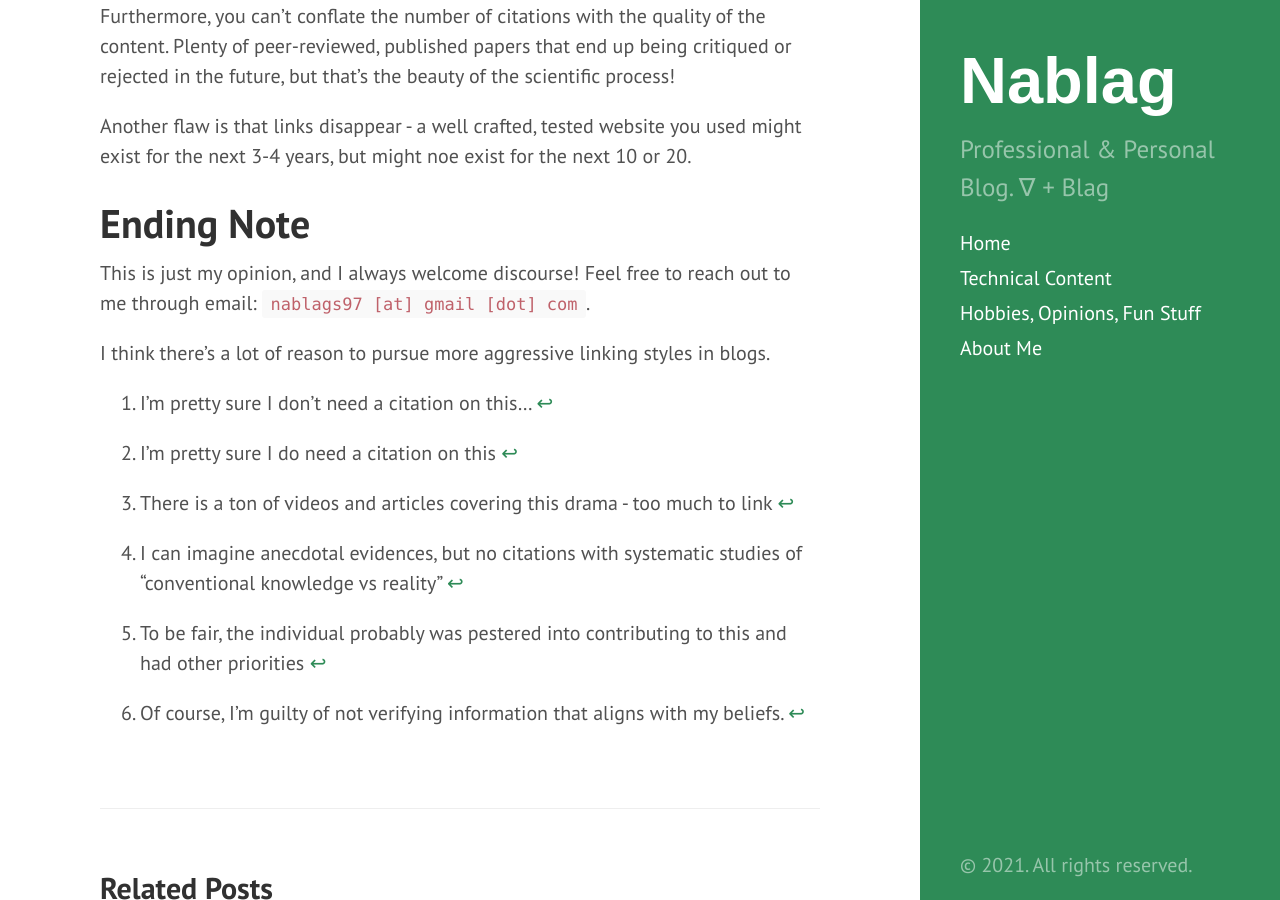
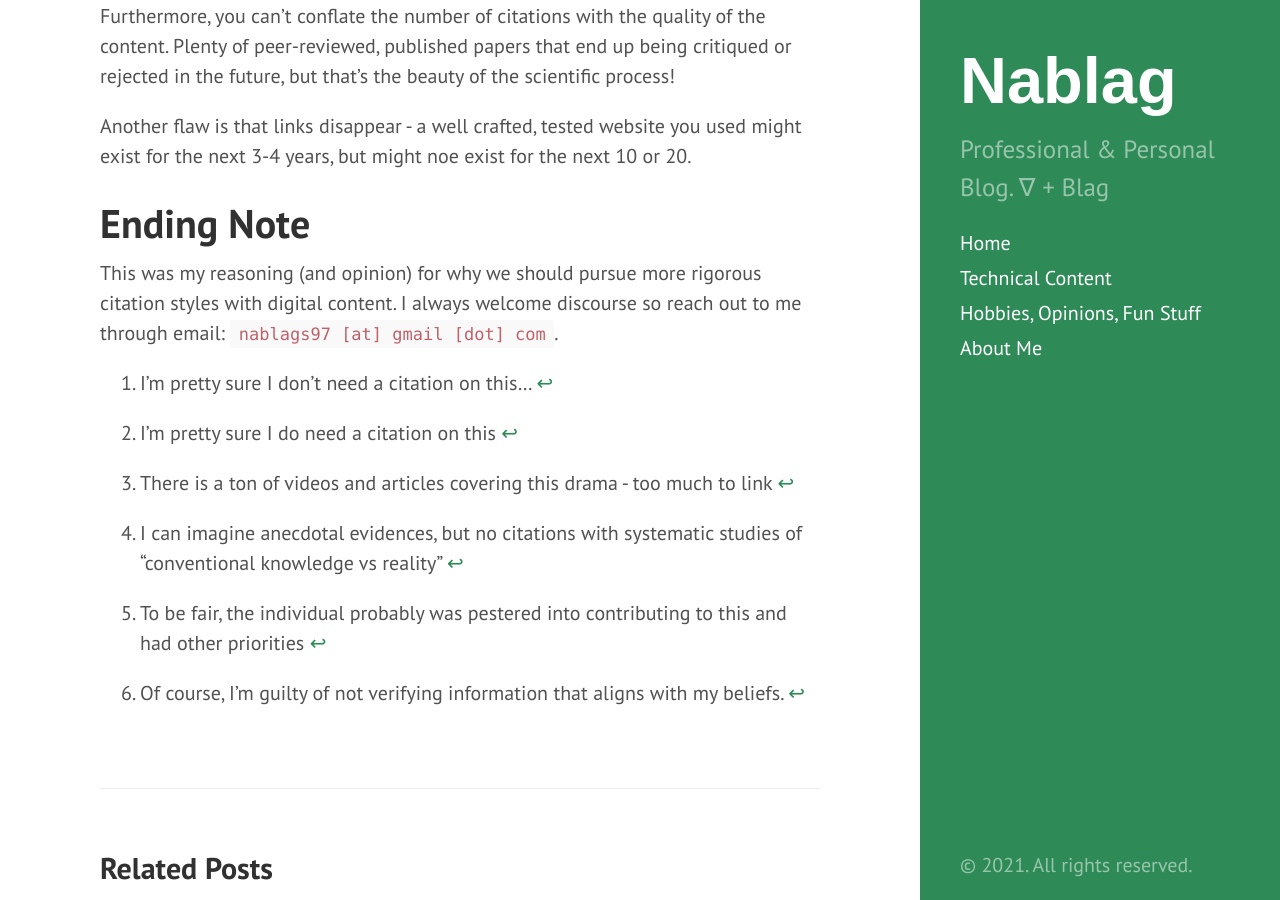
Before and after one commit to tedkim97/tedkim97.github.io, a Jekyll site: the page built from _posts/2021-08-01-linking_more_opinion.md, in a window 1280 px wide and 900 px high, scrolled down 4899 px. Built offline with Jekyll 4.4.1, drawn with Linux system fonts in a browser that asks for light colours.

Commit message:
modifications

```diff
--- a/_posts/2021-08-01-linking_more_opinion.md
+++ b/_posts/2021-08-01-linking_more_opinion.md
@@ -118,6 +118,4 @@ Another flaw is that links disappear - a well crafted, tested website you used m
 
 # Ending Note
 
-This is just my opinion, and I always welcome discourse! Feel free to reach out to me through email: `nablags97 [at] gmail [dot] com`.
-
-I think there's a lot of reason to pursue more aggressive linking styles in blogs.
+This was my reasoning (and opinion) for why we should pursue more rigorous citation styles with digital content. I always welcome discourse so reach out to me through email: `nablags97 [at] gmail [dot] com`.
```
